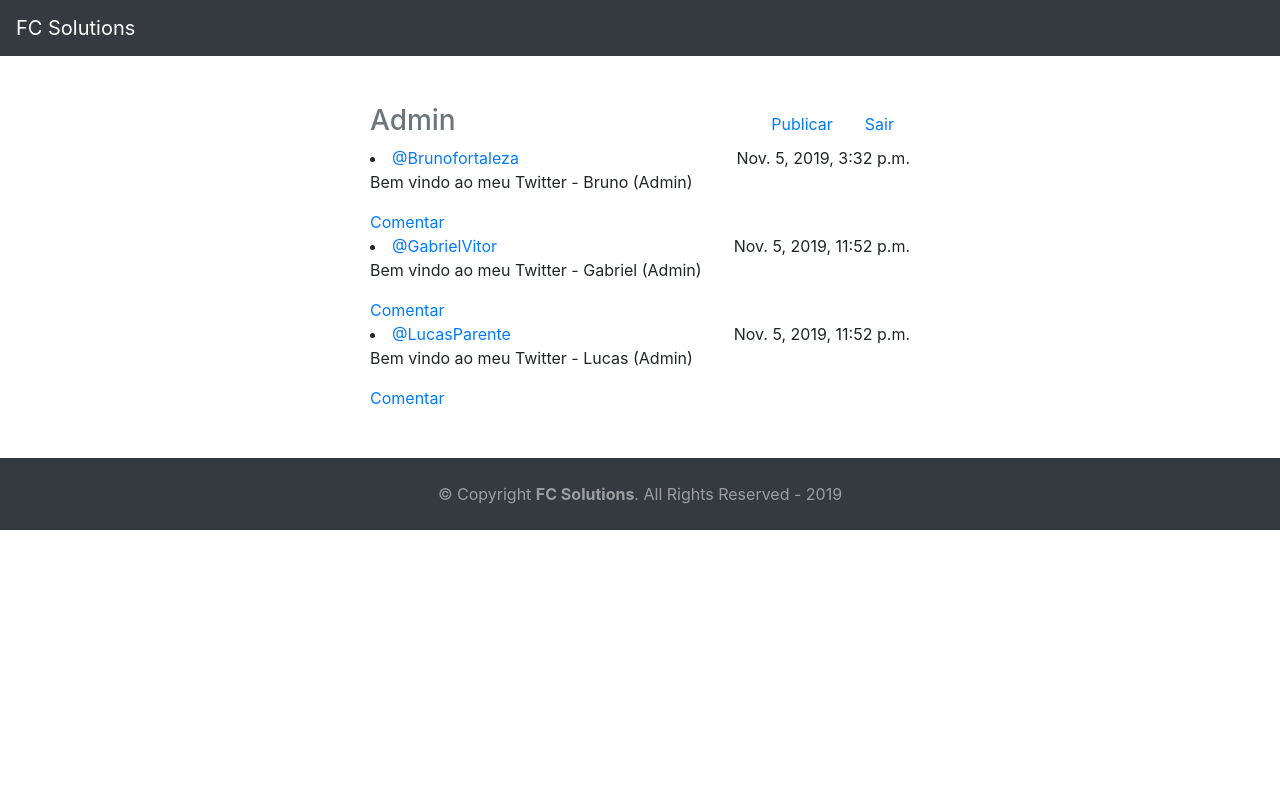
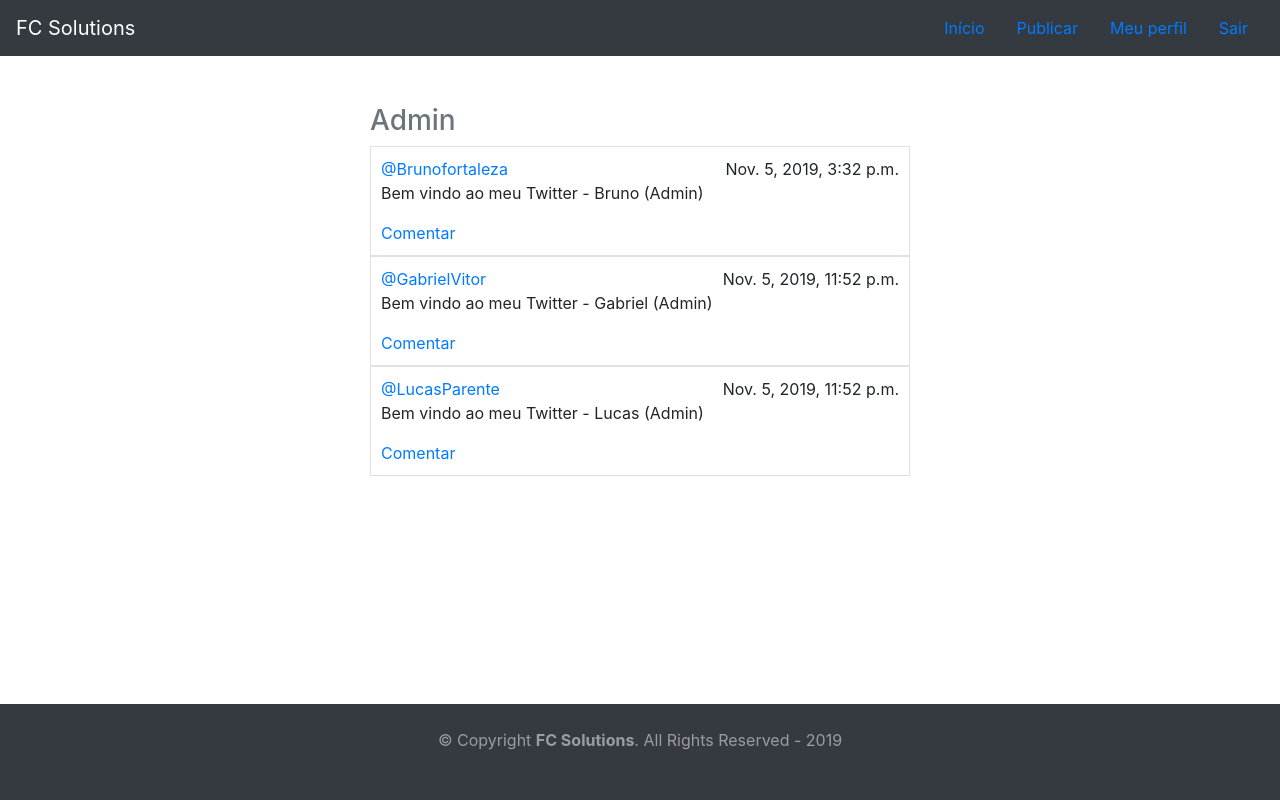
Before and after one commit to FC-Solutions/FcSolutions, a Django app: page /inicio/ in a window 1280 px wide. Run offline with Django 3.2, Linux system fonts and the light colour scheme; a user stored in the database is signed in; data comes from the database, SQL or seed files in the repository; some libraries are stand-ins or nearby versions.

Commit message:
Correções

```diff
--- /dev/null
+++ b/AppSolutions/static/css/base.css
@@ -0,0 +1,29 @@
+/* itens da base */
+footer {
+    position:fixed;
+    left:0px;
+    bottom:0px;
+    height:12%;
+    width:100%;
+
+}
+
+#login{
+    margin: 80px auto 0;
+    max-width: 450px;
+    width: 100%;
+    display: flex;
+    flex-direction: column;
+    align-items: center;
+}
+
+#formLogin{
+    width:160px;
+    height:160px;
+}
+
+/* inicio */
+
+#publicacao{
+    padding: 10px;
+}
--- a/AppSolutions/templates/AppSolutions/base.html
+++ b/AppSolutions/templates/AppSolutions/base.html
@@ -1,4 +1,5 @@
 <!doctype html>
+{% load static %}
 <html >
   <head>
     <!-- Required meta tags -->
@@ -8,14 +9,32 @@
     <!-- Bootstrap CSS -->
     <link rel="stylesheet" href="https://stackpath.bootstrapcdn.com/bootstrap/4.3.1/css/bootstrap.min.css" integrity="sha384-ggOyR0iXCbMQv3Xipma34MD+dH/1fQ784/j6cY/iJTQUOhcWr7x9JvoRxT2MZw1T" crossorigin="anonymous">
 
+    <link rel="stylesheet" href="{% static 'css/base.css' %}">
+
     <title>FC Solutions</title>
   </head>
 <body>
 <!-- Barra Topo -->
 
 <nav class="navbar navbar-dark bg-dark">
-    <a class="navbar-brand" href="/inicio">FC Solutions</a>
+    <a class="navbar-brand" href="/">FC Solutions</a>
     {% block topo %}
+      <ul class="nav nav-pills ">
+        <li class="nav-item">
+                <a class="nav-link" href="/inicio">Início</a>
+            </li>
+            <li class="nav-item">
+                <a class="nav-link" href="/publicar">Publicar</a>
+            </li>
+            {% if user.username !=  nome %}
+                <li>
+                    <a class="nav-link" href="/perfil/{{ user.username }}">Meu perfil</a>
+                </li>
+            {% endif %}
+        <li class="nav-item">
+            <a class="nav-link" href="/autenticacao/logout">Sair</a>
+        </li>
+      </ul>
     {% endblock %}
 </nav>
 
@@ -32,12 +51,10 @@
     </div>
 
 <!-- Rodapé -->
-
-
-
 <footer id="sticky-footer" class="py-4 bg-dark text-white-50">
-    <div class="container text-center">
-        <div class="copyright">
-          &copy; Copyright <strong>FC Solutions</strong>. All Rights Reserved - 2019
-        </div>
-  </footer>
+  <div class="container text-center">
+      <div class="copyright">
+        &copy; Copyright <strong>FC Solutions</strong>. All Rights Reserved - 2019
+      </div>
+  </div>
+</footer>
--- a/AppSolutions/templates/AppSolutions/inicio.html
+++ b/AppSolutions/templates/AppSolutions/inicio.html
@@ -2,27 +2,15 @@
 {% block conteudo %}
 {% if user.is_authenticated %}
 <div class="header clearfix ">
-
-    <nav>
-
-      <ul class="nav nav-pills float-right">
-          <li class="nav-item">
-              <a class="nav-link" href="/publicar">Publicar</a>
-          </li>
-        <li class="nav-item">
-          <a class="nav-link" href="/autenticacao/logout">Sair</a>
-        </li>
-      </ul>
-    </nav>
     <h3 class="text-muted"> {{ user.username }}</h3>
   </div>
   {% for publicacao in publicacoes %}
-    <li>
-      <a href="#">@{{ publicacao.autor }}</a>
+    <div class="border" id="publicacao">
+      <a href="{% url 'perfil' publicacao.autor %}">@{{ publicacao.autor }}</a>
       <a class="float-right">{{ publicacao.data }}</a>
       <p>{{ publicacao.texto }}</p>
       <a class="link" href="{% url 'comentar' publicacao.id %}">Comentar</a>
-    </li>
+    </div>
   {% endfor %}
   {% else %}
   <h3 class="text-muted">Bem-vindo a rede social da FC Solutions!</h3>
--- a/AppSolutions/templates/AppSolutions/perfil.html
+++ b/AppSolutions/templates/AppSolutions/perfil.html
@@ -6,7 +6,7 @@
         {% if user.username !=  nome %}
                 {% if colaborador in colaborador_log.seguidores.all %}
                     <span class="text-white">Seguindo!</span>
-                  {% else %}
+                {% else %}
                     <li class="nav-item">
                       <a class="nav-link" href="{% url 'seguir' colaborador.id %}">Seguir</a>
                     </li>
@@ -34,11 +34,11 @@
     <div class="container">
         <ul class="timeline">
             {% for publicacao in publicacoes %}
-                <li>
+                <div class="border" id="publicacao">
                     <p>{{ publicacao.autor }}</p>
                     <a class="float-right" >{{ publicacao.data }}</a>
                     <p><a href="{% url 'Detalhe' publicacao.id %}">{{ publicacao.texto }}</a></p>
-                </li>
+                </div>
             {% endfor %}
         </ul>
     </div>
--- a/AppSolutions/templates/registration/login.html
+++ b/AppSolutions/templates/registration/login.html
@@ -12,9 +12,9 @@
 </div>
 {% endblock %}
 {% block conteudo %}
-  <div class="container">
-    <h1> Faça seu Login</h1>
-    <form action="." method="post">
+  <div class="container" id="login">
+    <h1> Faça seu login</h1>
+    <form id="formLogin" action="." method="post">
       {% csrf_token %}
       {{ form.as_p }}
       <input class="btn btn-dark" type="submit" value="Login">
--- a/AppSolutions/views.py
+++ b/AppSolutions/views.py
@@ -35,12 +35,19 @@ class ComentarioView(FormView):
     template_name = 'AppSolutions/comentar.html'
     form_class = ComentarioForm
 
-    def form_valid(self, form, id_publicacao):
+    def form_valid(self, form):
+        id_publicacao = self.kwargs['id_publicacao']
         dados = form.clean()
         colaborador = Colaborador.objects.get(usuario=self.request.user)
         publicacao1 = Publicacao.objects.get(id=id_publicacao)
         comentario = Comentario(texto=dados['texto'], autor=colaborador, publicacao=publicacao1)
         comentario.save()
+
+        return super().form_valid(form)
+
+    def get_success_url(self):
+        return reverse('inicio')
+
 
 def Perfil(request, nome):
     try:
```
Also changed, not shown: AppSolutions/templates/AppSolutions/comentar.html (+2 -18 lines), AppSolutions/templates/AppSolutions/detalhe.html (+11 -7 lines), AppSolutions/templates/AppSolutions/publicar.html (+2 -19 lines).
